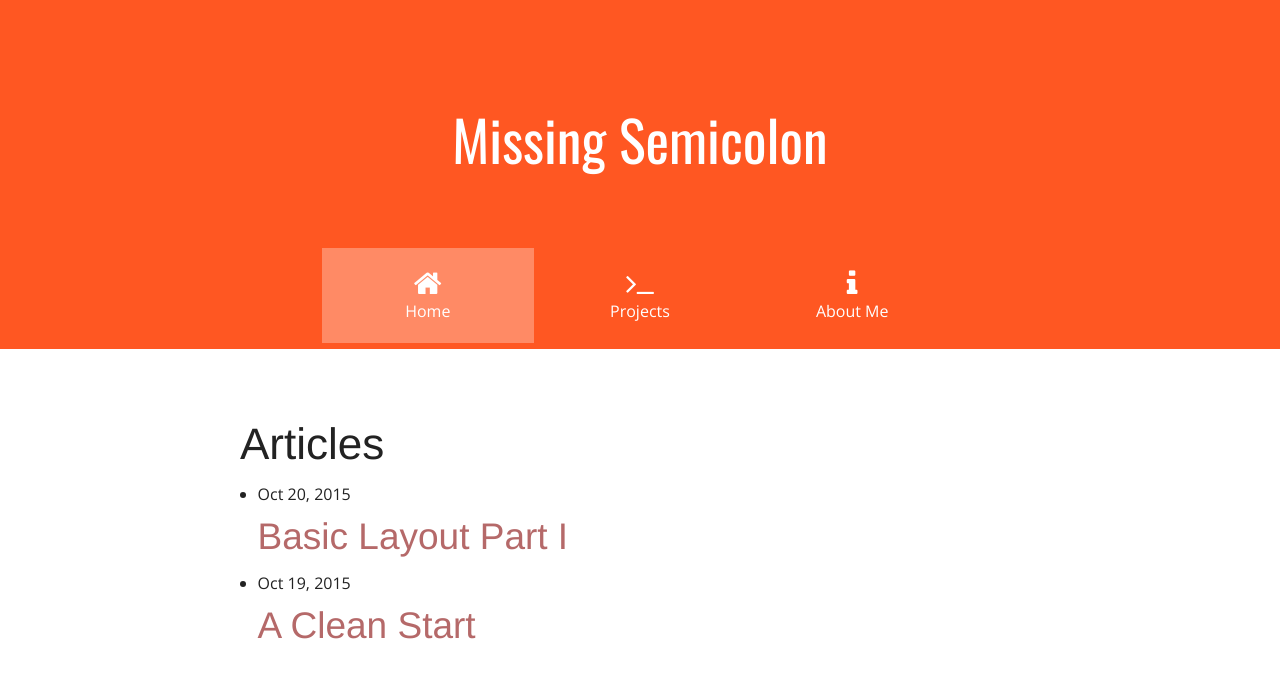
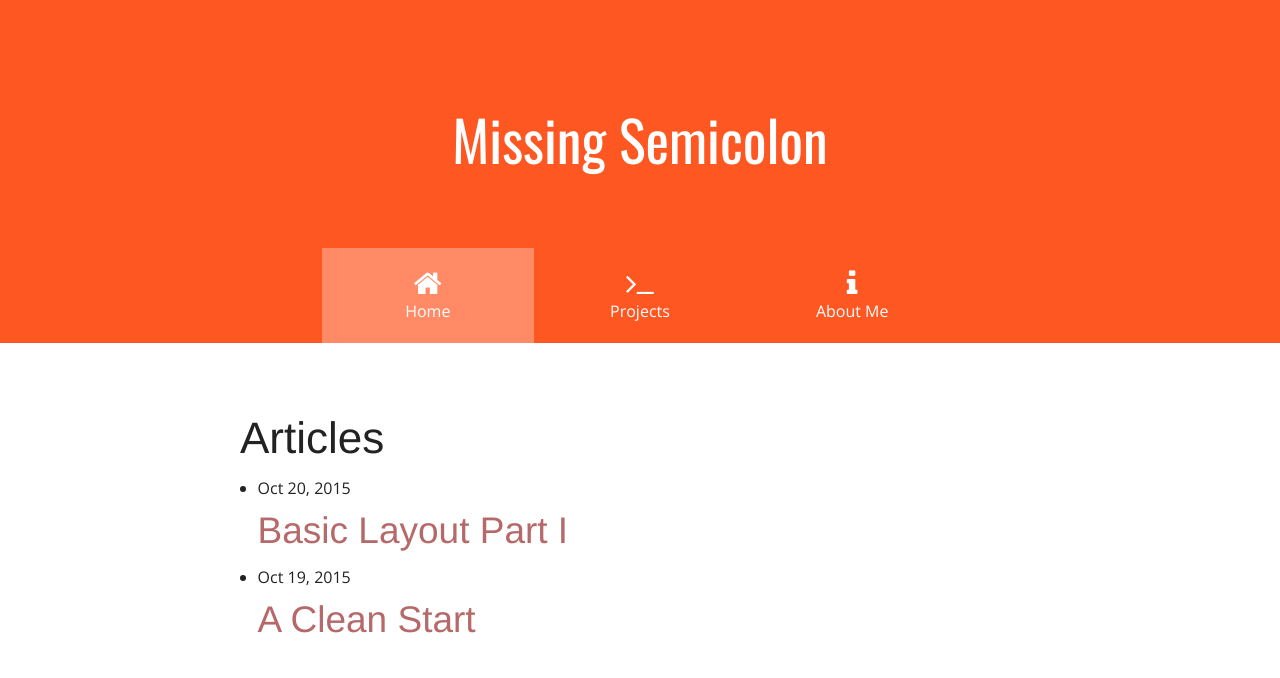
Before and after one commit to nwdev/nwdev.github.io, a Jekyll site: the page built from index.html, in a window 1280 px wide. Shown: the top 678 px of the page. Built offline with Jekyll 4.4.1, drawn with Linux system fonts in a browser that asks for light colours; nearby versions of some CDN libraries; the list of posts is cut into pages by our own code.

Commit message:
Foundation forumokon megmondtak a megoldas a kis space-ra az icon-bar alatt --> line-height: 0

```diff
--- a/css/_header.scss
+++ b/css/_header.scss
@@ -16,6 +16,10 @@ header	{
 		font-size: 350%;
 	}
 
+	.row	{
+
+		line-height: 0;
+
 		.icon-bar	{
 
 			background: transparent;
@@ -30,3 +34,4 @@ header	{
 			}
 		}
 	}
+}
```
Lines whose indentation alone changed are shown as unchanged.
